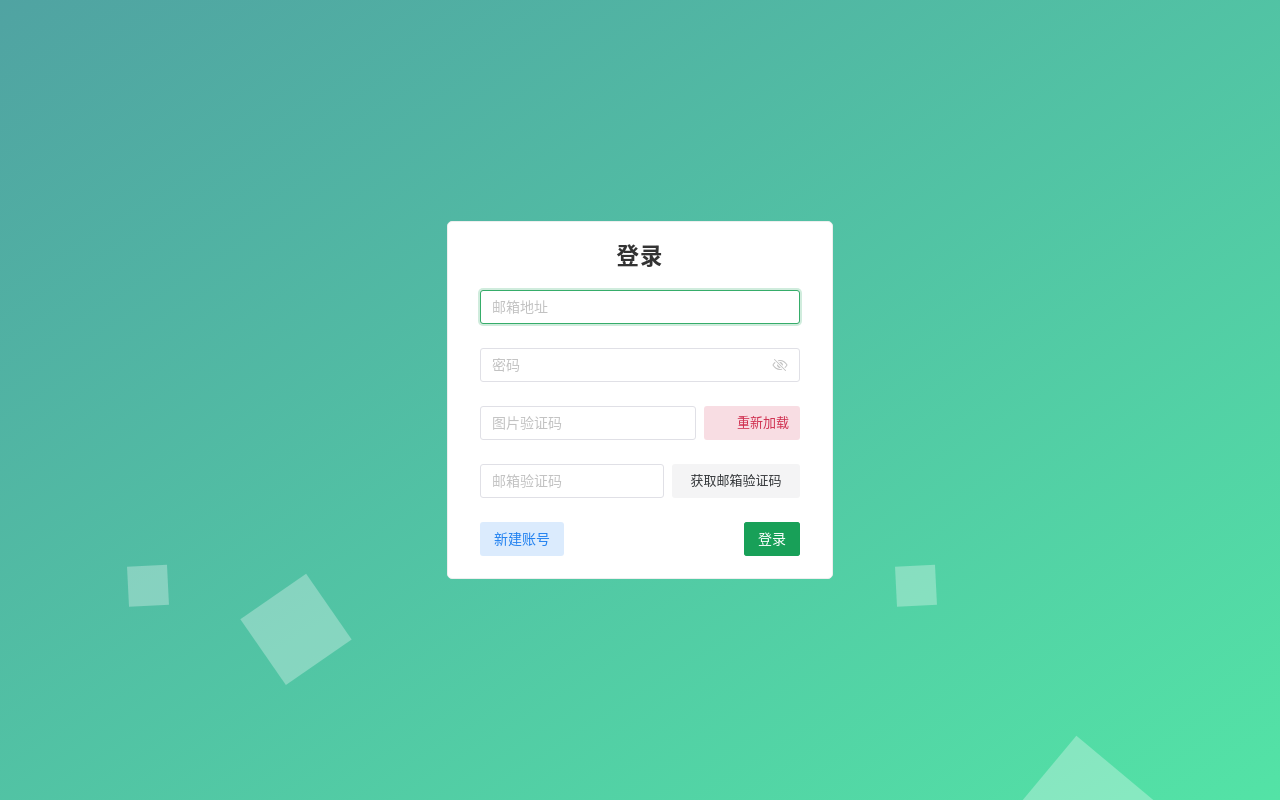
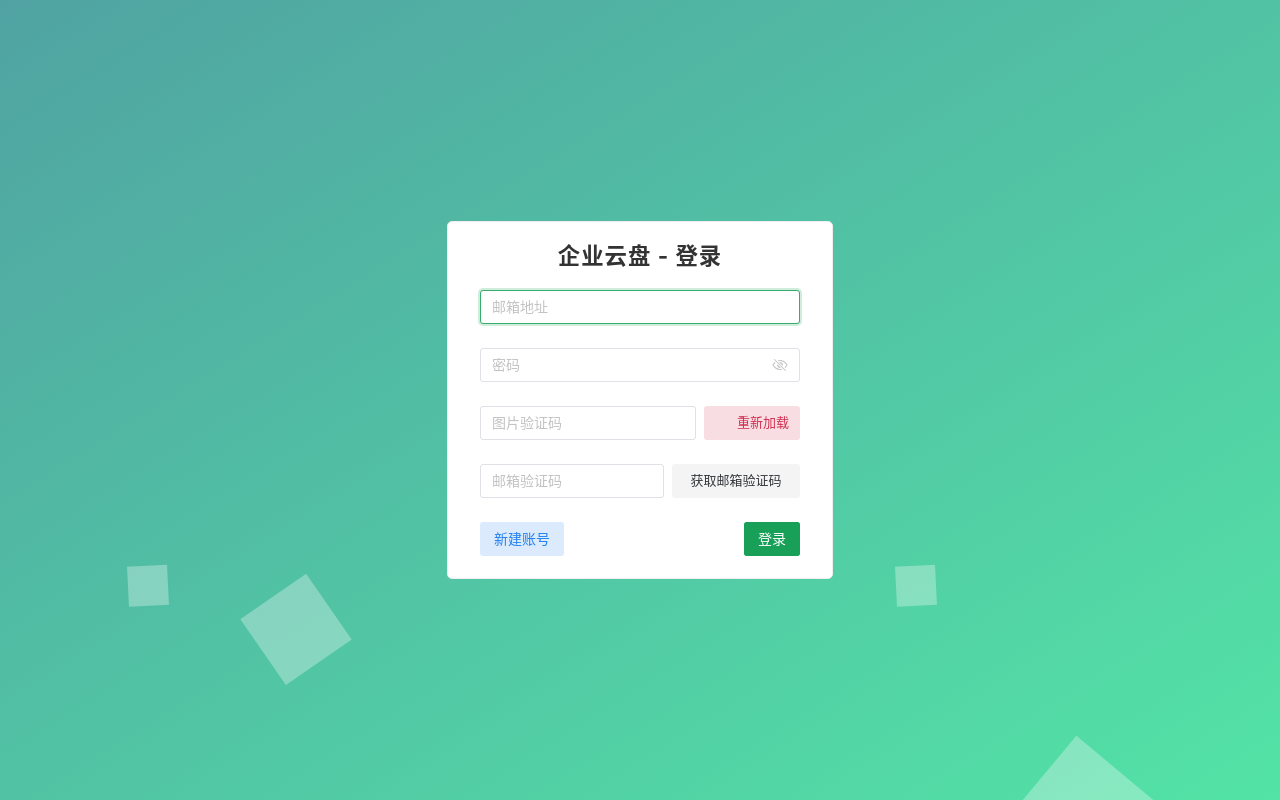
Before and after one commit to Pymjl/cloud-disk, a Vue app: page / in a window 1280 px wide. Built offline with nearby package versions, Linux system fonts and the light colour scheme; no server answers; some icons are missing.

Commit message:
明确登录/注册页标题

```diff
--- a/src/views/Login.vue
+++ b/src/views/Login.vue
@@ -94,7 +94,7 @@ export default defineComponent({
   <BgWrapper>
     <div class="login-card">
       <div class="header">
-        <h1>登录</h1>
+        <h1>企业云盘 - 登录</h1>
       </div>
       <div class="main">
         <NForm ref="formRef" :show-label="false" :model="formValue" :rules="rules">
--- a/src/views/Register.vue
+++ b/src/views/Register.vue
@@ -120,7 +120,7 @@ export default defineComponent({
   <BgWrapper>
     <div class="register-card">
       <div class="header">
-        <h1>注册</h1>
+        <h1>企业云盘 - 注册</h1>
       </div>
       <div class="main">
         <NForm ref="formRef" :show-label="false" :model="formValue" :rules="rules">
```
